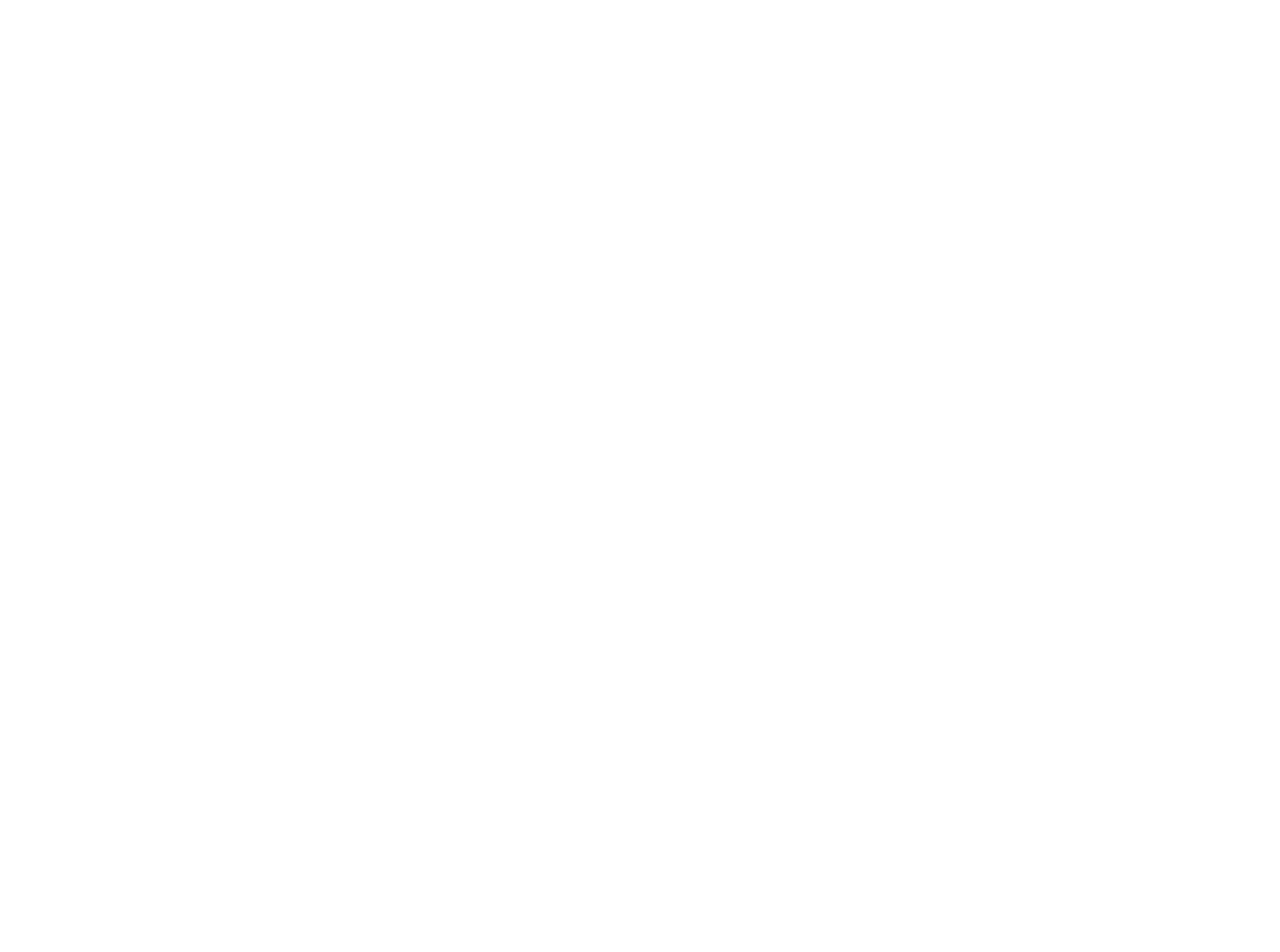
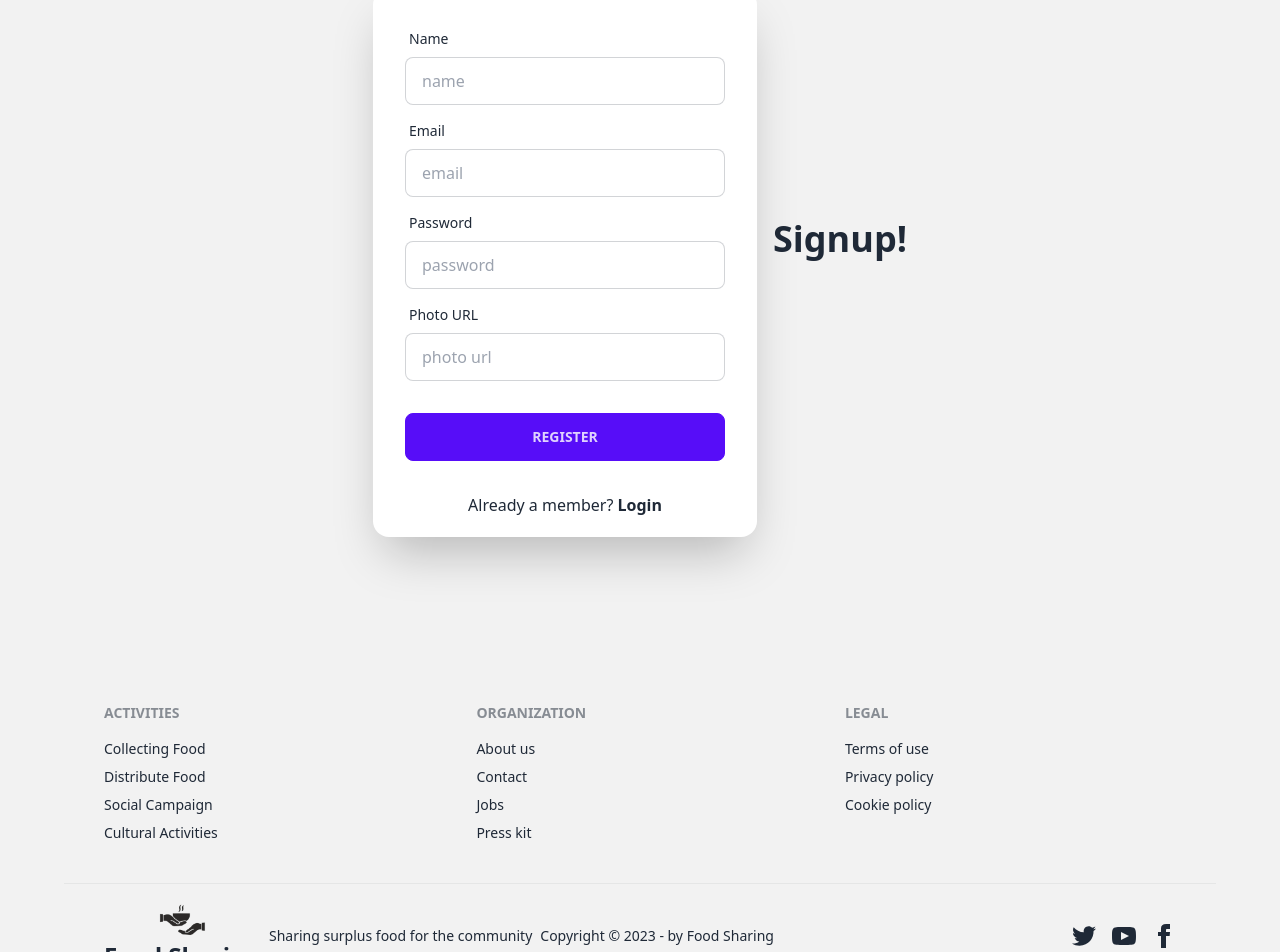
Before and after one commit to sifurr/sharing-surplus-food-client, a React (Vite) app: page /register in a window 1280 px wide. Shown: the part 209-1161 px from the top of the page. Before the commit the page ends 800 px from the top, so only its background shows below. Built offline with nearby package versions, Linux system fonts and the light colour scheme.

Commit message:
Add firebase authenticatin sdk and transfer the security credentials to the .env file

```diff
--- a/package.json
+++ b/package.json
@@ -10,6 +10,7 @@
     "preview": "vite preview"
   },
   "dependencies": {
+    "firebase": "^10.5.2",
     "localforage": "^1.10.0",
     "match-sorter": "^6.3.1",
     "react": "^18.2.0",
--- /dev/null
+++ b/src/components/Footer.jsx
@@ -0,0 +1,57 @@
+import { Link } from 'react-router-dom';
+import logo from '../assets/images/food-sharing-logo.png'
+import Container from './ui/Container';
+
+const Footer = () => {
+    return (
+        <div className='bg-base-200'>
+            <Container>
+            <footer className="footer p-10 text-base-content">
+
+                <nav>
+                    <header className="footer-title">Activities</header>
+                    <Link to={'#'} className="link link-hover">Collecting Food</Link>
+                    <Link to={'#'} className="link link-hover">Distribute Food</Link>
+                    <Link to={'#'} className="link link-hover">Social Campaign</Link>
+                    <Link to={'#'} className="link link-hover">Cultural Activities</Link>
+                </nav>
+                <nav>
+                    <header className="footer-title">Organization</header>
+                    <Link to={'#'} className="link link-hover">About us</Link>
+                    <Link to={'#'} className="link link-hover">Contact</Link>
+                    <Link to={'#'} className="link link-hover">Jobs</Link>
+                    <Link to={'#'} className="link link-hover">Press kit</Link>
+                </nav>
+                <nav>
+                    <header className="footer-title">Legal</header>
+                    <Link to={'#'} className="link link-hover">Terms of use</Link>
+                    <Link to={'#'} className="link link-hover">Privacy policy</Link>
+                    <Link to={'#'} className="link link-hover">Cookie policy</Link>
+                </nav>
+
+            </footer>
+            <footer className="footer px-10 py-4 border-t bg-base-200 text-base-content border-base-300">
+
+                <aside className="items-center grid-flow-col">
+                    <Link className='flex flex-col items-center'>
+                        <img className='h-10' src={logo} alt="" />
+                        <p className='text-2xl font-bold'>Food Sharing</p>
+                    </Link>
+                    <p>Sharing surplus food for the community</p>
+                    <p>Copyright © 2023 - by Food Sharing</p>
+                </aside>
+                <nav className="md:place-self-center md:justify-self-end">
+                    <div className="grid grid-flow-col gap-4">
+                        <Link to={'#'}><svg xmlns="http://www.w3.org/2000/svg" width="24" height="24" viewBox="0 0 24 24" className="fill-current"><path d="M24 4.557c-.883.392-1.832.656-2.828.775 1.017-.609 1.798-1.574 2.165-2.724-.951.564-2.005.974-3.127 1.195-.897-.957-2.178-1.555-3.594-1.555-3.179 0-5.515 2.966-4.797 6.045-4.091-.205-7.719-2.165-10.148-5.144-1.29 2.213-.669 5.108 1.523 6.574-.806-.026-1.566-.247-2.229-.616-.054 2.281 1.581 4.415 3.949 4.89-.693.188-1.452.232-2.224.084.626 1.956 2.444 3.379 4.6 3.419-2.07 1.623-4.678 2.348-7.29 2.04 2.179 1.397 4.768 2.212 7.548 2.212 9.142 0 14.307-7.721 13.995-14.646.962-.695 1.797-1.562 2.457-2.549z"></path></svg></Link>
+                        <Link to={'#'}><svg xmlns="http://www.w3.org/2000/svg" width="24" height="24" viewBox="0 0 24 24" className="fill-current"><path d="M19.615 3.184c-3.604-.246-11.631-.245-15.23 0-3.897.266-4.356 2.62-4.385 8.816.029 6.185.484 8.549 4.385 8.816 3.6.245 11.626.246 15.23 0 3.897-.266 4.356-2.62 4.385-8.816-.029-6.185-.484-8.549-4.385-8.816zm-10.615 12.816v-8l8 3.993-8 4.007z"></path></svg></Link>
+                        <Link to={'#'}><svg xmlns="http://www.w3.org/2000/svg" width="24" height="24" viewBox="0 0 24 24" className="fill-current"><path d="M9 8h-3v4h3v12h5v-12h3.642l.358-4h-4v-1.667c0-.955.192-1.333 1.115-1.333h2.885v-5h-3.808c-3.596 0-5.192 1.583-5.192 4.615v3.385z"></path></svg></Link>
+                    </div>
+                </nav>
+            </footer>
+                </Container>
+
+        </div>
+    );
+};
+
+export default Footer;
--- a/src/components/layout/AdminLayout.jsx
+++ b/src/components/layout/AdminLayout.jsx
@@ -1,7 +1,6 @@
 /* eslint-disable react/prop-types */
 import { Outlet } from "react-router-dom";
 import AdminNavbar from "../AdminNavbar";
-
 
 
 const AdminLayout = () => {
--- a/src/components/layout/MainLayout.jsx
+++ b/src/components/layout/MainLayout.jsx
@@ -1,4 +1,5 @@
 /* eslint-disable react/prop-types */
+import Footer from "../Footer";
 import MainNavbar from "../MainNavbar";
 
 
@@ -8,6 +9,8 @@ const MainLayout = ({ children }) => {
         <div>
             <MainNavbar></MainNavbar>
             {children}
+            <Footer></Footer>
+
         </div>
     );
 };
--- /dev/null
+++ b/src/components/ui/Container.jsx
@@ -0,0 +1,11 @@
+
+
+const Container = ({children}) => {
+    return (
+        <div className="w-full max-w-6xl mx-auto">
+           {children}
+        </div>
+    );
+};
+
+export default Container;
--- /dev/null
+++ b/src/config/firebase.config.js
@@ -0,0 +1,19 @@
+// Import the functions you need from the SDKs you need
+import { initializeApp } from "firebase/app";
+import { getAuth } from "firebase/auth";
+// TODO: Add SDKs for Firebase products that you want to use
+// https://firebase.google.com/docs/web/setup#available-libraries
+
+// Your web app's Firebase configuration
+const firebaseConfig = {
+  apiKey: import.meta.env.VITE_apiKey,
+  authDomain: import.meta.env.VITE_authDomain,
+  projectId: import.meta.env.VITE_projectId,
+  storageBucket: import.meta.env.VITE_storageBucket,
+  messagingSenderId: import.meta.env.VITE_messagingSenderId,
+  appId: import.meta.env.VITE_appId,
+};
+
+// Initialize Firebase
+const app = initializeApp(firebaseConfig);
+export const auth = getAuth(app);
--- a/src/pages/Home.jsx
+++ b/src/pages/Home.jsx
@@ -1,10 +1,21 @@
+import Container from "../components/ui/Container";
+
 
 
 const Home = () => {
     return (
-        <div>
-           <h2 className='text-3xl text-center'>Home</h2>
-        </div>
+        <Container>
+            <div className="hero min-h-screen bg-base-200">
+                <div className="hero-content flex-col lg:flex-row-reverse">
+                    <img src="https://images.pexels.com/photos/6994993/pexels-photo-6994993.jpeg?auto=compress&cs=tinysrgb&w=1260&h=750&dpr=1" className="max-w-sm rounded-lg shadow-2xl" />
+                    <div>
+                        <h1 className="text-5xl font-bold">Donate Surplus Food</h1>
+                        <p className="py-6">Provident cupiditate voluptatem et in.</p>
+                        <button className="btn btn-primary">Get Started</button>
+                    </div>
+                </div>
+            </div>
+        </Container>
     );
 };
 
--- a/src/pages/Login.jsx
+++ b/src/pages/Login.jsx
@@ -1,9 +1,40 @@
+import { Link } from "react-router-dom";
+
 
 
 const Login = () => {
     return (
-        <div>
-           <h2 className='text-3xl text-center'>Login</h2>
+        <div className="hero min-h-screen bg-base-200">
+            <div className="hero-content flex-col lg:flex-row-reverse">
+                <div className="text-center lg:text-left">
+                    <h1 className="text-4xl font-bold">Login!</h1>
+                    <p className="py-6"></p>
+                </div>
+                <div className="card flex-shrink-0 w-full max-w-sm shadow-2xl bg-base-100">
+                    <form className="card-body">
+
+                        <div className="form-control">
+                            <label className="label">
+                                <span className="label-text">Email</span>
+                            </label>
+                            <input type="text" name="email" placeholder="email" className="input input-bordered" required />
+                        </div>
+                        <div className="form-control">
+                            <label className="label">
+                                <span className="label-text">Password</span>
+                            </label>
+                            <input type="text" name="password" placeholder="password" className="input input-bordered" required />
+                        </div>
+
+                        <div className="form-control mt-6">
+                            <button className="btn btn-primary">Login</button>
+                        </div>
+                    </form>
+                    <div className="mx-auto mb-5">
+                        <p>Already a member? <Link className="font-bold" to={'/register'} >Register</Link> </p>
+                    </div>
+                </div>
+            </div>
         </div>
     );
 };
--- a/src/pages/Register.jsx
+++ b/src/pages/Register.jsx
@@ -1,9 +1,49 @@
+import { Link } from "react-router-dom";
 
 
 const Register = () => {
     return (
-        <div>
-           <h2 className='text-3xl text-center'>Register</h2>
+        <div className="hero min-h-screen bg-base-200">
+            <div className="hero-content flex-col lg:flex-row-reverse">
+                <div className="text-center lg:text-left">
+                    <h1 className="text-4xl font-bold">Signup!</h1>
+                    <p className="py-6"></p>
+                </div>
+                <div className="card flex-shrink-0 w-full max-w-sm shadow-2xl bg-base-100">
+                    <form className="card-body">
+                        <div className="form-control">
+                            <label className="label">
+                                <span className="label-text">Name</span>
+                            </label>
+                            <input type="text" name="name" placeholder="name" className="input input-bordered" required />
+                        </div>
+                        <div className="form-control">
+                            <label className="label">
+                                <span className="label-text">Email</span>
+                            </label>
+                            <input type="text" name="email" placeholder="email" className="input input-bordered" required />
+                        </div>
+                        <div className="form-control">
+                            <label className="label">
+                                <span className="label-text">Password</span>
+                            </label>
+                            <input type="text" name="password" placeholder="password" className="input input-bordered" required />
+                        </div>
+                        <div className="form-control">
+                            <label className="label">
+                                <span className="label-text">Photo URL</span>
+                            </label>
+                            <input type="text" name="photo" placeholder="photo url" className="input input-bordered" required />
+                        </div>
+                        <div className="form-control mt-6">
+                            <button className="btn btn-primary">Register</button>
+                        </div>
+                    </form>
+                    <div className="mx-auto mb-5">
+                        <p>Already a member? <Link className="font-bold" to={'/login'} >Login</Link> </p>
+                    </div>
+                </div>
+            </div>
         </div>
     );
 };
```
Also changed, not shown: src/components/MainNavbar.jsx (+9 -4 lines), src/assets/images/food-sharing-logo.png (added), 1 other file (tests, documents, lock files or other folders).
